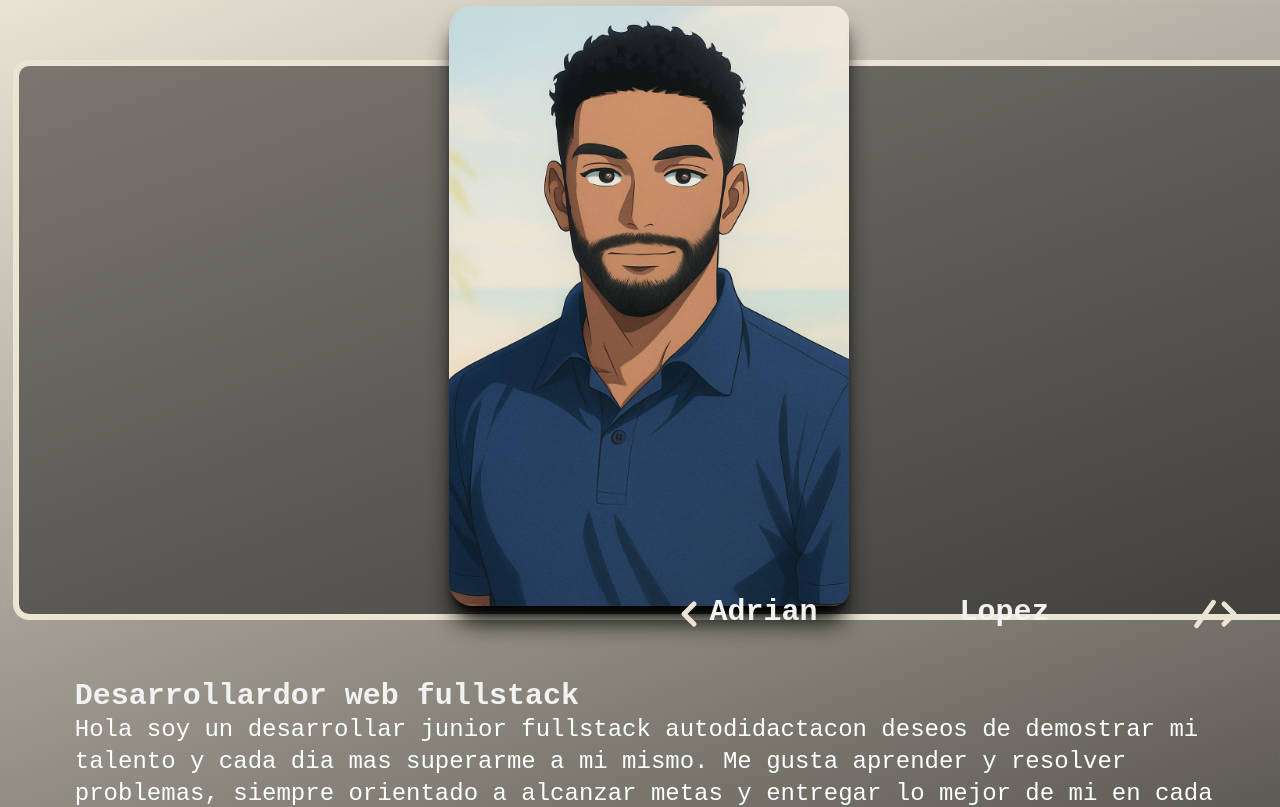
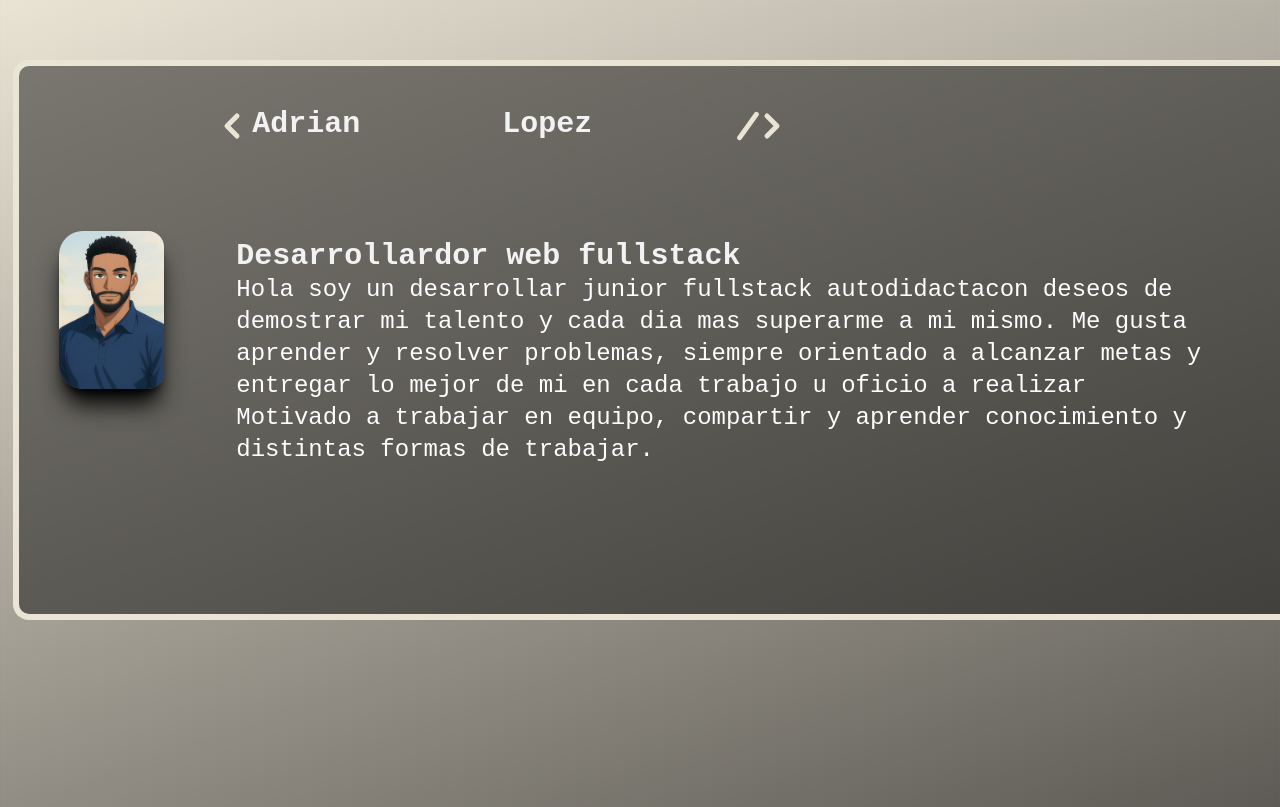
Before and after one commit to AdrianAlexisRD/Portafolio, a React (Vite) app: page / in a window 1280 px wide. Shown: the top 807 px of the page. Built offline with nearby package versions, Linux system fonts and the light colour scheme.

Commit message:
se modifico estilo

```diff
--- a/src/pages/AboutMe.jsx
+++ b/src/pages/AboutMe.jsx
@@ -10,20 +10,20 @@ export default function Home() {
 
   return (
     <article  className={`
-        flex-col mt-4
+        flex-col  md:flex-row
         gap-7 md:p-10 p-4 md:mt-15
         w-[99%] md:w-[99%]
         md:h-[70vh] border-color
         rounded-l-2xl border-r-0
         border-6 self-end
          bg-[#121212]/50
-         flex moveLeft h-dvh
+         flex moveLeft
          opacity-0 items-center
          `} >
         <div className="md:h-[400px] h-25  md:w-[400px] w-30 flex justify-center md:items-center mb-15">
             <img src={FotoAnimada} alt="" className=" h-35 w-30 md:h-fit md:w-fit shadow-xl shadow-[#000000]  border-color rounded-3xl   md:rounded-r-2xl  " />
         </div>
-      <div className="text-white flex justify-center  md:mb-4  relative ">
+      <div className="text-white flex md:self-start   md:mb-4  relative ">
         <IconChevronLeft stroke={3} size={40} className="absolute md:left-5 right-25 aparecer title-color" />
         <h1>
           <span className="text-color md:text-3xl efecto1 md:left-[60px] right-1 text-[28px] font-extrabold absolute ">
--- a/src/pages/proyects.jsx
+++ b/src/pages/proyects.jsx
@@ -22,7 +22,7 @@ useEffect(() => {
   const screenWidth = window.innerWidth;
     console.log(screenWidth)
   if (screenWidth < 800) {
-    if (scroll > 200) {
+    if (scroll > 200 ) {
       setDesplegar(true);
     } else {
       setDesplegar(false);
```
